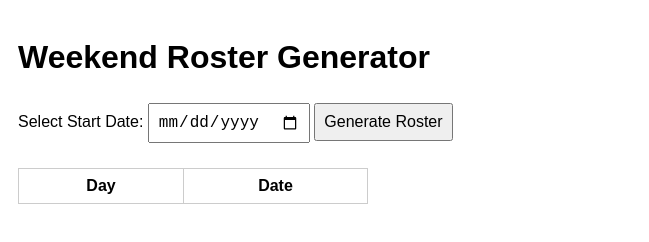
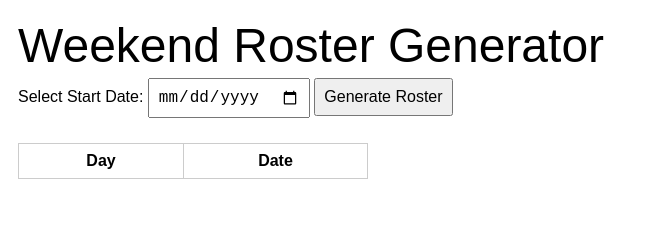
Before and after one commit to SirIoso/weekend, a plain HTML site: page index.html in a window 1280 px wide. Shown: the whole page, without its empty margins (0-649 px from the left). Drawn offline with Linux system fonts and the light colour scheme.

Commit message:
Update index.html

```diff
--- a/index.html
+++ b/index.html
@@ -14,7 +14,7 @@
 </head>
 <body>
 
-<h1>Weekend Roster Generator</h1>
+<font size="32px">Weekend Roster Generator</font><br>
 <label for="startDate">Select Start Date:</label>
 <input type="date" id="startDate">
 <button onclick="generateWeekends()">Generate Roster</button>
```
